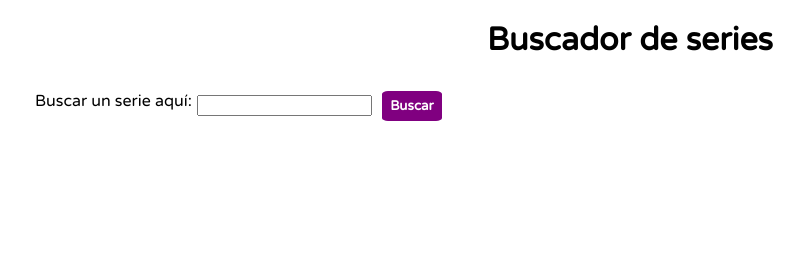
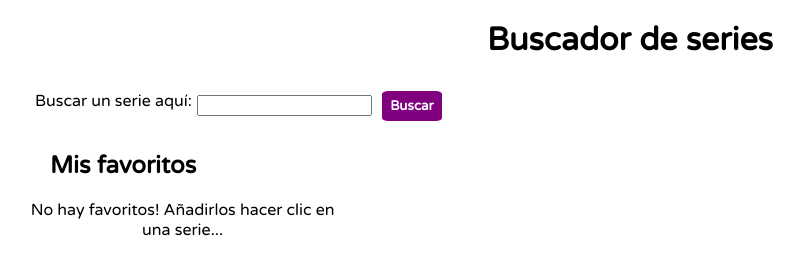
Before and after one commit to m-m-e/f-m2-evaluacion-final-m-m-e, a website: page _src/templates/index.html in a window 1280 px wide. Shown: the whole page, without its empty margins (10-814 px from the left). Drawn offline with nearby package versions, Linux system fonts and the light colour scheme; files that its build step writes are made by us from their sources.

Commit message:
Add error message for no favourites

```diff
--- a/_src/assets/js/main.js
+++ b/_src/assets/js/main.js
@@ -45,6 +45,11 @@ const checkFavorites = () => {
   }
   else {
     console.log('no favorites!');
+    const newMessage = document.createElement('li');
+    newMessage.classList.add('favorites-message');
+    const newMessageContent = document.createTextNode('No hay favoritos! Añadirlos hacer clic en una serie...');
+    newMessage.appendChild(newMessageContent);
+    favorites.appendChild(newMessage);
   }
 };
 
--- a/_src/assets/scss/main.scss
+++ b/_src/assets/scss/main.scss
@@ -50,6 +50,14 @@ body {
 	font-family: $font-main;
 	font-weight: bold;
 	margin: 10px;
+}
+
+.favorites-heading {
+	align-self: center;
+	@media all and (min-width:768px) {
+		margin-left: 60px;
+		align-self: flex-start;
+	}
 }
 
 //results
--- a/_src/templates/index.html
+++ b/_src/templates/index.html
@@ -20,6 +20,7 @@
       <span class="button-box"><button class="btn">Buscar</button></span>
     </div>
 
+    <h2 class="favorites-heading">Mis favoritos</h2>
     <div class="results-box">
       <ul class="favorites"></ul>
 
```
